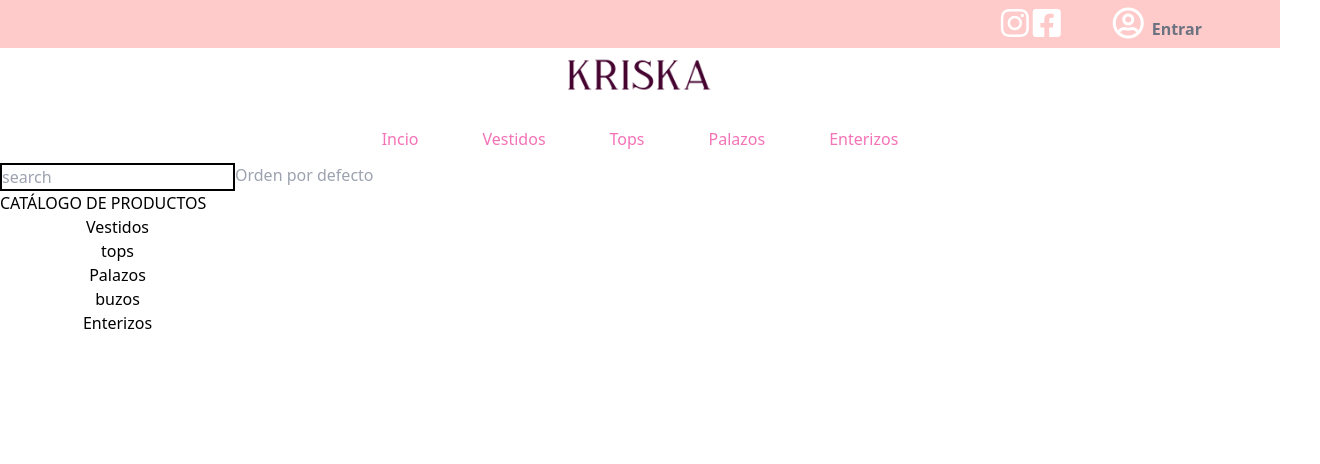
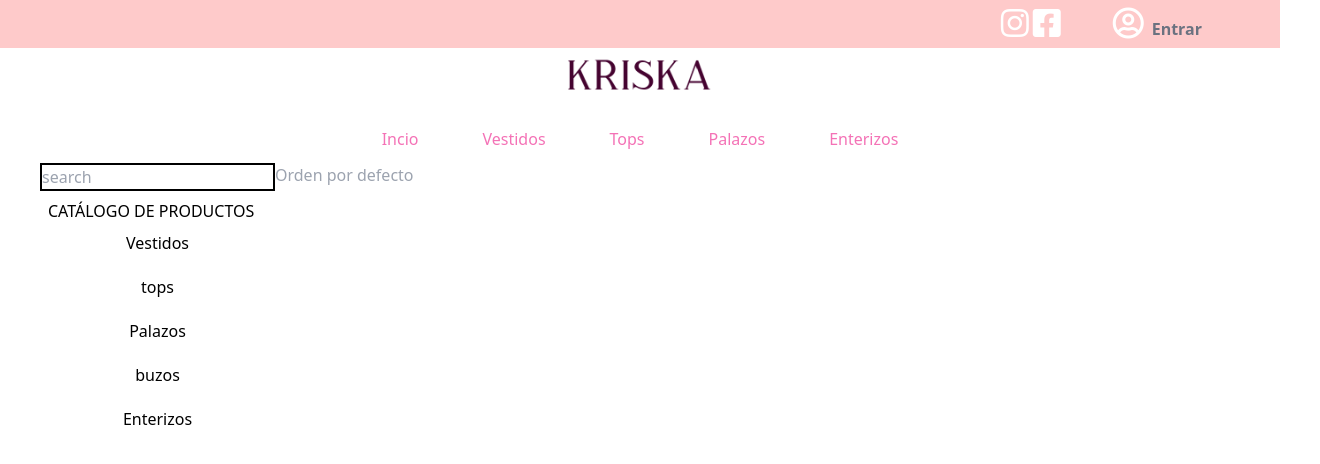
Before and after one commit to Joshua27p/krista-ecomerce, a React (Create React App) app: page /catalogue in a window 1280 px wide. Shown: the top 464 px of the page, 1320 px wide, since content can reach past the window. Built offline with nearby package versions, Linux system fonts and the light colour scheme.

Commit message:
featured/cardsmall edit

```diff
--- a/src/components/ProductCardSmall/index.jsx
+++ b/src/components/ProductCardSmall/index.jsx
@@ -7,7 +7,7 @@
     <div className="overflow-hidden rounded-lg shadow-lg">
 
        <a href="/#">
-         <img alt={name} className="block h-72 w-full" src={image}/>
+         <img alt={name} className="block h-72 w-64" src={image}/>
        </a>
 
      <div className="flex items-center justify-between leading-tight p-2 md:p-4">
@@ -18,16 +18,11 @@
          </h1>
      </div>
 
-     <div className="flex items-center justify-between leading-none p-2 md:p-4">
+     <div className="grid items-center justify-between leading-none p-2 md:p-4">
          <a className="flex items-center no-underline hover:underline text-black" href="/#">
-             <p className="ml-2 text-sm">
-                {category}
-             </p>
+             <p className="ml-2 text-sm">{category}</p>
          </a>
-         <a className="no-underline" href="/#">
-             <span className="hidden">Like</span>
-             <i className="text-gray-400 fa fa-heart hover:text-red-500"></i>
-         </a>
+
          <span>S/. {price}</span>
      </div>
 
--- a/src/pages/Catalogue/index.jsx
+++ b/src/pages/Catalogue/index.jsx
@@ -9,17 +9,17 @@
 
   return (
 
-      <div className="flex">
+      <div className="flex container mx-10">
         <div>
-          <input className="border-2 border-black" type="text" placeHolder="search"></input>
+          <input className="mb-2 border-2 border-black" type="text" placeHolder="search"></input>
           <ol>
-          <span className="uppercase">Catálogo de productos</span>
+          <span className="uppercase mx-2">Catálogo de productos</span>
             <li className="grid">
-              <button onClick={()=>setProducts(dataProducts.dress)}>Vestidos</button>
-              <button onClick={()=>setProducts(dataProducts.top)}>tops</button>
-              <button>Palazos</button>
-              <button>buzos</button>
-              <button>Enterizos</button>
+              <button className="mt-2 mb-5" onClick={()=>setProducts(dataProducts.dress)}>Vestidos</button>
+              <button className="mb-5" onClick={()=>setProducts(dataProducts.top)}>tops</button>
+              <button className="mb-5">Palazos</button>
+              <button className="mb-5">buzos</button>
+              <button className="mb-2">Enterizos</button>
             </li>
           </ol>
         </div>
--- a/src/pages/ProductDetail/index.jsx
+++ b/src/pages/ProductDetail/index.jsx
@@ -3,7 +3,7 @@
 const ProductDetail = () => {
   return (
     <div>
-      aqui van los productos papito
+
     </div>
   )
 }
```
Also changed, not shown: 1 other file (tests, documents, lock files or other folders).
